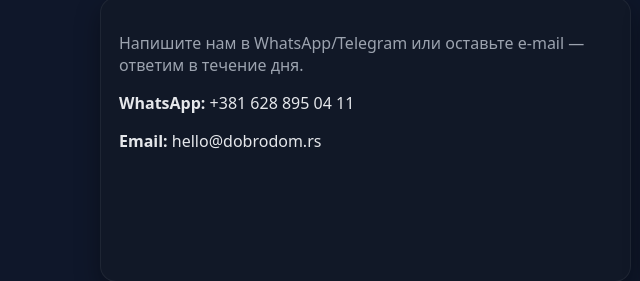
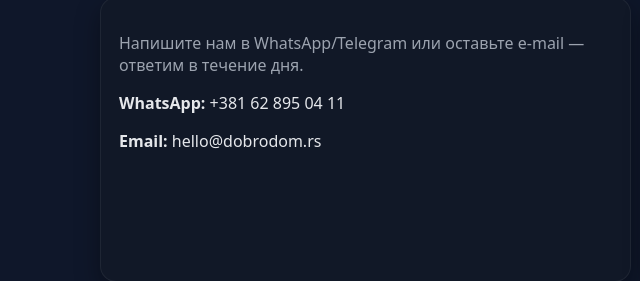
Before and after one commit to 4me-user/dobrodom, a plain HTML site: page index.html in a window 1280 px wide. Shown: the part 2042-2323 px from the top of the page, 0-640 px from the left. Drawn offline with Linux system fonts and the light colour scheme.

Commit message:
index.html

```diff
--- a/index.html
+++ b/index.html
@@ -167,7 +167,7 @@
     <div class="grid grid-2">
       <div class="card">
         <p class="muted" data-i18n="contact.text">Напишите нам в WhatsApp/Telegram или оставьте e-mail — ответим в течение дня.</p>
-        <p><strong>WhatsApp:</strong> <a href="https://wa.me/381628950411">+381 628 895 04 11</a></p>
+        <p><strong>WhatsApp:</strong> <a href="https://wa.me/381628950411">+381 62 895 04 11</a></p>
         <p><strong>Email:</strong> <a href="mailto:dobrodom.rs@gmail.com">hello@dobrodom.rs</a></p>
       </div>
       <div class="card">
```
